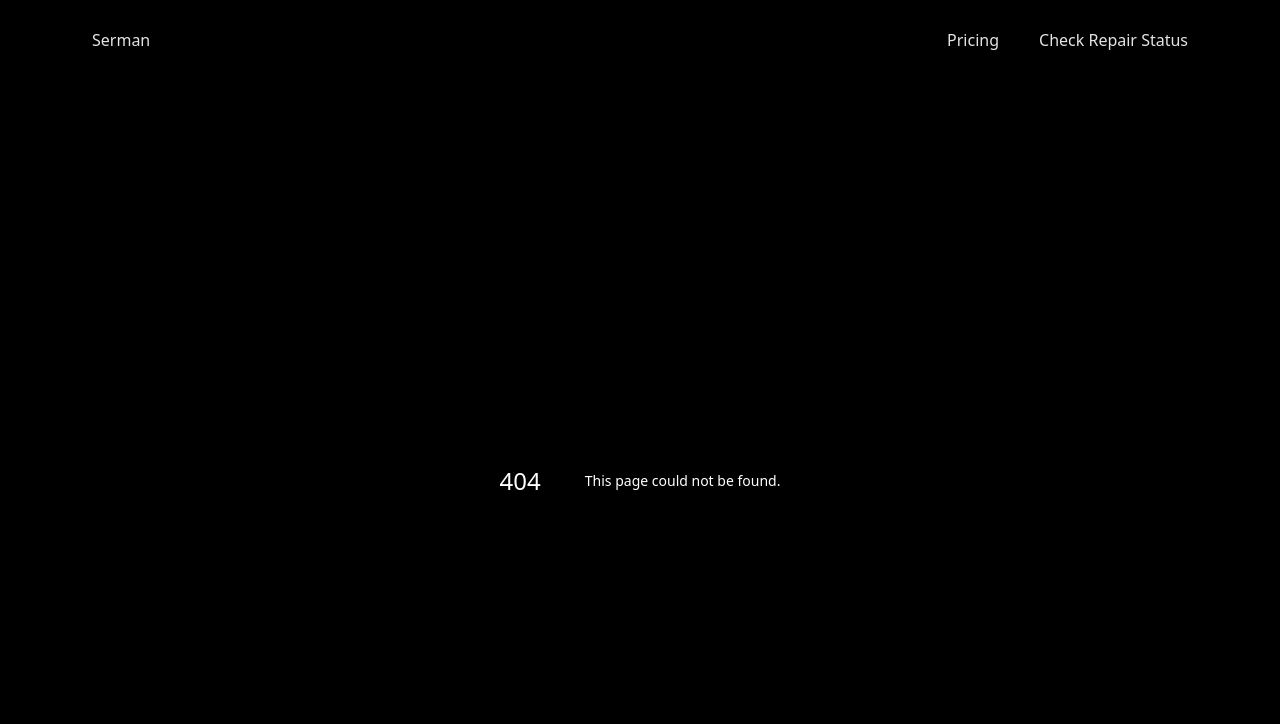
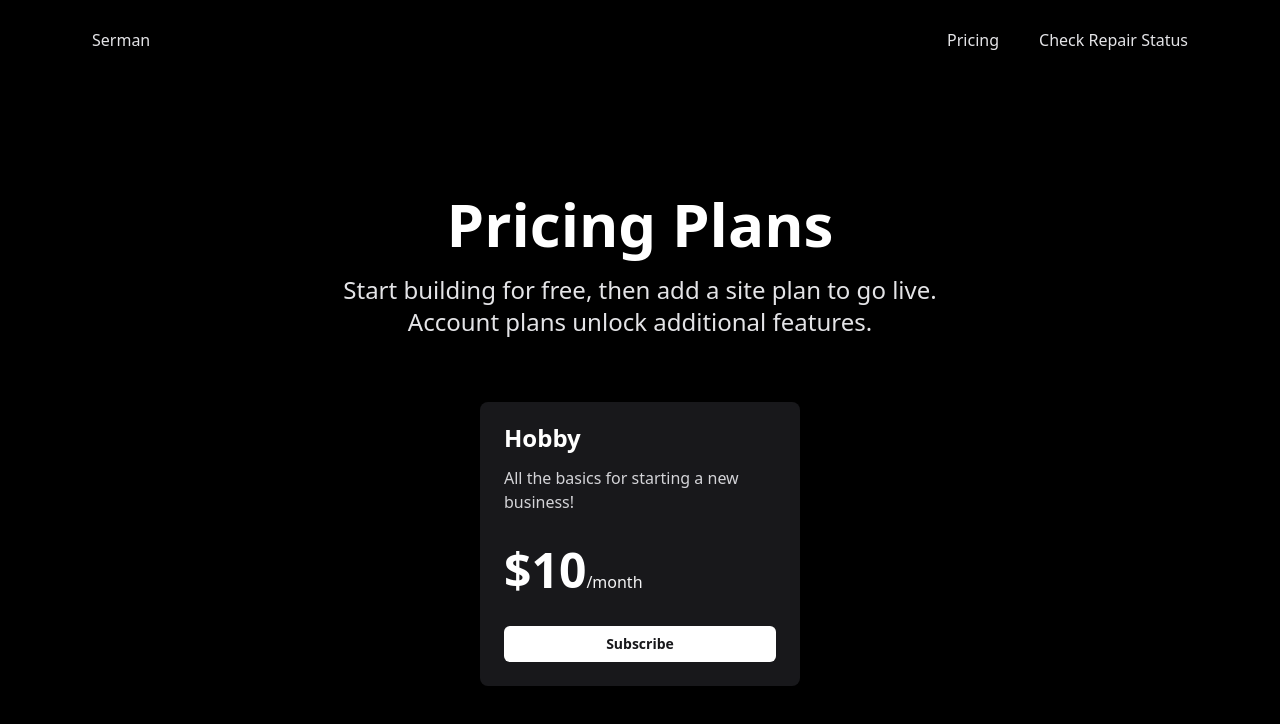
Before and after one commit to profixify/landing-page, a Next.js app: page /pricing in a window 1280 px wide. Before the commit this address had no page. Shown: the top 724 px of the page. Built offline with nearby package versions, Linux system fonts and the light colour scheme.

Commit message:
feat: add pricing page

```diff
--- /dev/null
+++ b/src/app/pricing/page.tsx
@@ -0,0 +1,28 @@
+import PricingCard from "@/components/PricingCard";
+
+const Pricing = () => {
+  return (
+    <div className="h-[calc(100vh-5rem)] flex items-center justify-center">
+      <div>
+        <div className="sm:flex sm:flex-col sm:align-center">
+          <h1 className="text-4xl font-extrabold text-white sm:text-center sm:text-6xl">
+            Pricing Plans
+          </h1>
+          <p className="max-w-2xl m-auto mt-5 text-xl text-zinc-200 sm:text-center sm:text-2xl">
+            Start building for free, then add a site plan to go live. Account
+            plans unlock additional features.
+          </p>
+        </div>
+        <div className="mt-12 space-y-4 sm:mt-16 sm:space-y-0 flex flex-wrap justify-center gap-6 lg:max-w-4xl lg:mx-auto xl:max-w-none xl:mx-0">
+          <PricingCard
+            title="Hobby"
+            description="All the basics for starting a new business!"
+            price={10}
+          />
+        </div>
+      </div>
+    </div>
+  );
+};
+
+export default Pricing;
--- /dev/null
+++ b/src/components/PricingCard.tsx
@@ -0,0 +1,31 @@
+import { FC } from "react";
+
+interface PricingCardProps {
+  title: string;
+  description: string;
+  price: number;
+}
+
+const PricingCard: FC<PricingCardProps> = ({ title, description, price }) => {
+  return (
+    <div className="flex flex-col rounded-lg shadow-sm divide-y divide-zinc-600 bg-zinc-900 flex-1 basis-1/3 max-w-xs">
+      <div className="p-6">
+        <h2 className="text-2xl font-semibold leading-6 text-white">{title}</h2>
+        <p className="mt-4 text-zinc-300">{description}</p>
+        <p className="mt-8">
+          <span className="text-5xl font-extrabold text-white">${price}</span>
+          <span className="text-base font-medium text-zinc-100">/month</span>
+        </p>
+        <button
+          data-variant="slim"
+          className="block w-full py-2 mt-8 text-sm font-semibold text-center text-zinc-900 rounded-md bg-white hover:bg-zinc-800 hover:text-white"
+          type="button"
+        >
+          Subscribe
+        </button>
+      </div>
+    </div>
+  );
+};
+
+export default PricingCard;
```
